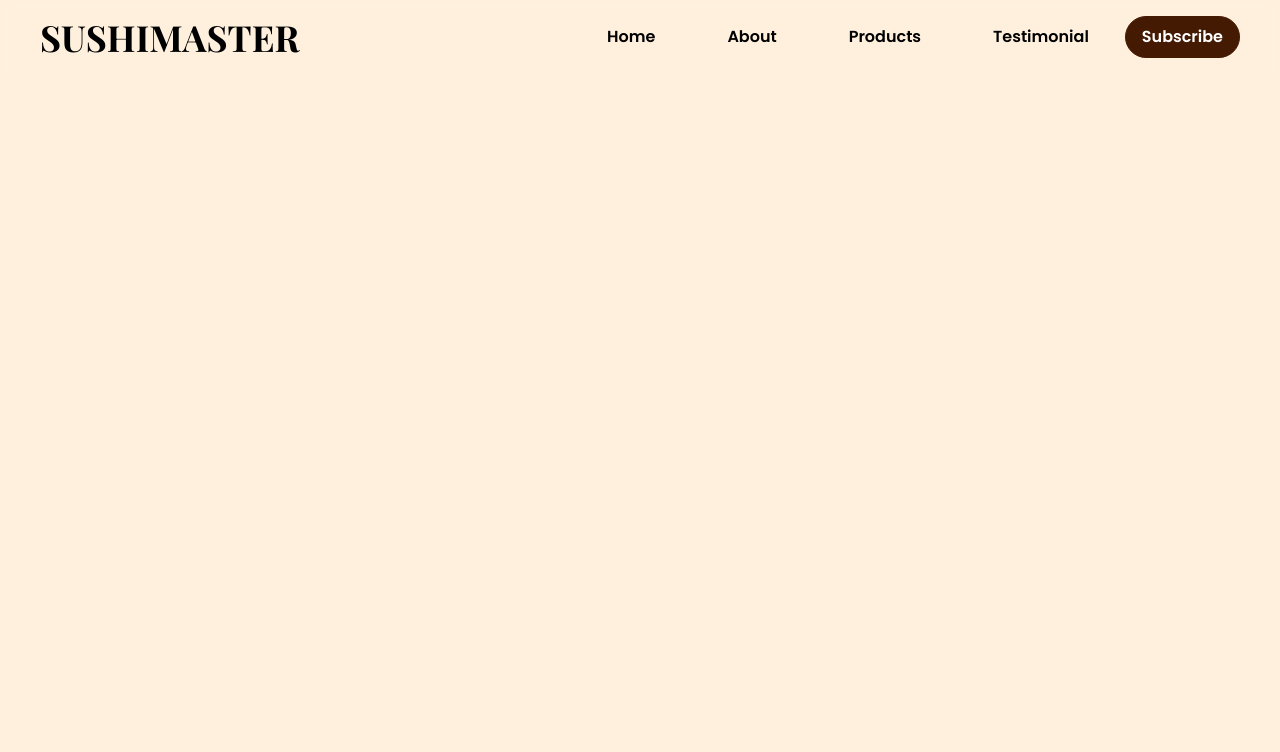
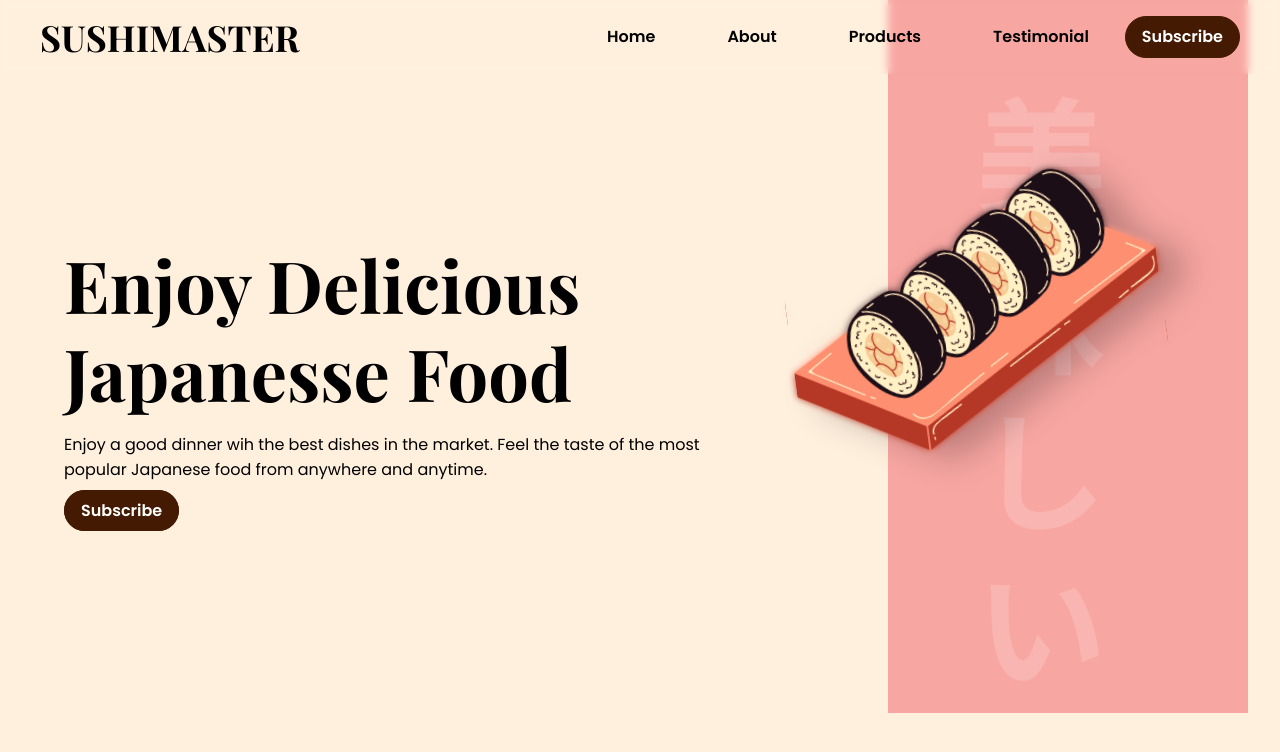
Before and after one commit to moresruth/sushi-master, a React (Vite) app: page / in a window 1280 px wide. Shown: the top 752 px of the page. Built offline with nearby package versions, Linux system fonts and the light colour scheme; a web font is replaced by a local one.

Commit message:
fix: home

```diff
--- a/src/App.jsx
+++ b/src/App.jsx
@@ -1,10 +1,11 @@
 import React from "react";
-import { Navbar } from "./components";
+import { Home, Navbar } from "./components";
 
 function App() {
   return (
     <div className="w-full overflow-hidden">
       <Navbar />
+      <Home />
     </div>
   );
 }
--- /dev/null
+++ b/src/components/Home.jsx
@@ -0,0 +1,34 @@
+import React from "react";
+import styles, { layout } from "../styles";
+import { imgHero, imgHeroBG } from "../assets";
+
+const Home = () => {
+  return (
+    <section
+      id="home"
+      className={`${layout.section}  ${styles.flexRow}} relative`}
+    >
+      <img
+        src={imgHeroBG}
+        className="hidden sm:flex absolute z-[0] bg-lightpink w-[360px] h-[753px] sm:left-[30rem] sm:-top-[6rem] md:left-[53rem] md:-top-[6rem]"
+      />
+
+      <div className="sm:w-3/5 px-6 pt-5 md:pt-[8rem]">
+        <h2 className={`${styles.heading2}`}>Enjoy Delicious</h2>
+        <h2 className={`${styles.heading2}`}>Japanesse Food</h2>
+        <p className={`${styles.paragraph}`}>
+          Enjoy a good dinner wih the best dishes in the market. Feel the taste
+          of the most popular Japanese food from anywhere and anytime.
+        </p>
+        <a href="#login" className={`${styles.button} `}>
+          Subscribe
+        </a>
+      </div>
+      <div className="sm:w-2/5 relative">
+        <img src={imgHero} alt="" className="absolute z-[5] w-[100%] s" />
+      </div>
+    </section>
+  );
+};
+
+export default Home;
--- a/src/components/index.js
+++ b/src/components/index.js
@@ -1,6 +1,8 @@
 
 import Navbar from './Navbar';
+import Home from './Home';
 
 export{
     Navbar,
+    Home,
 }
```
